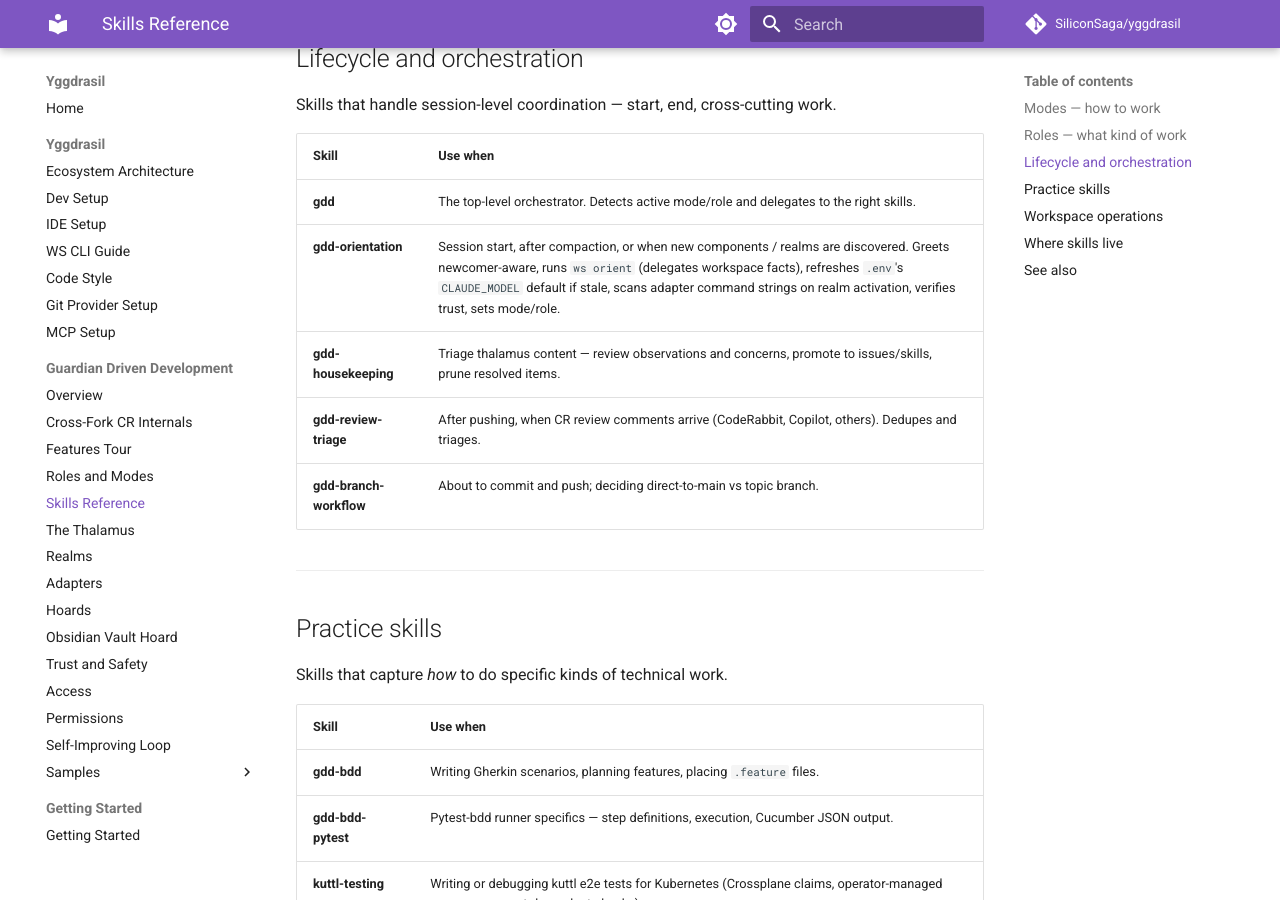
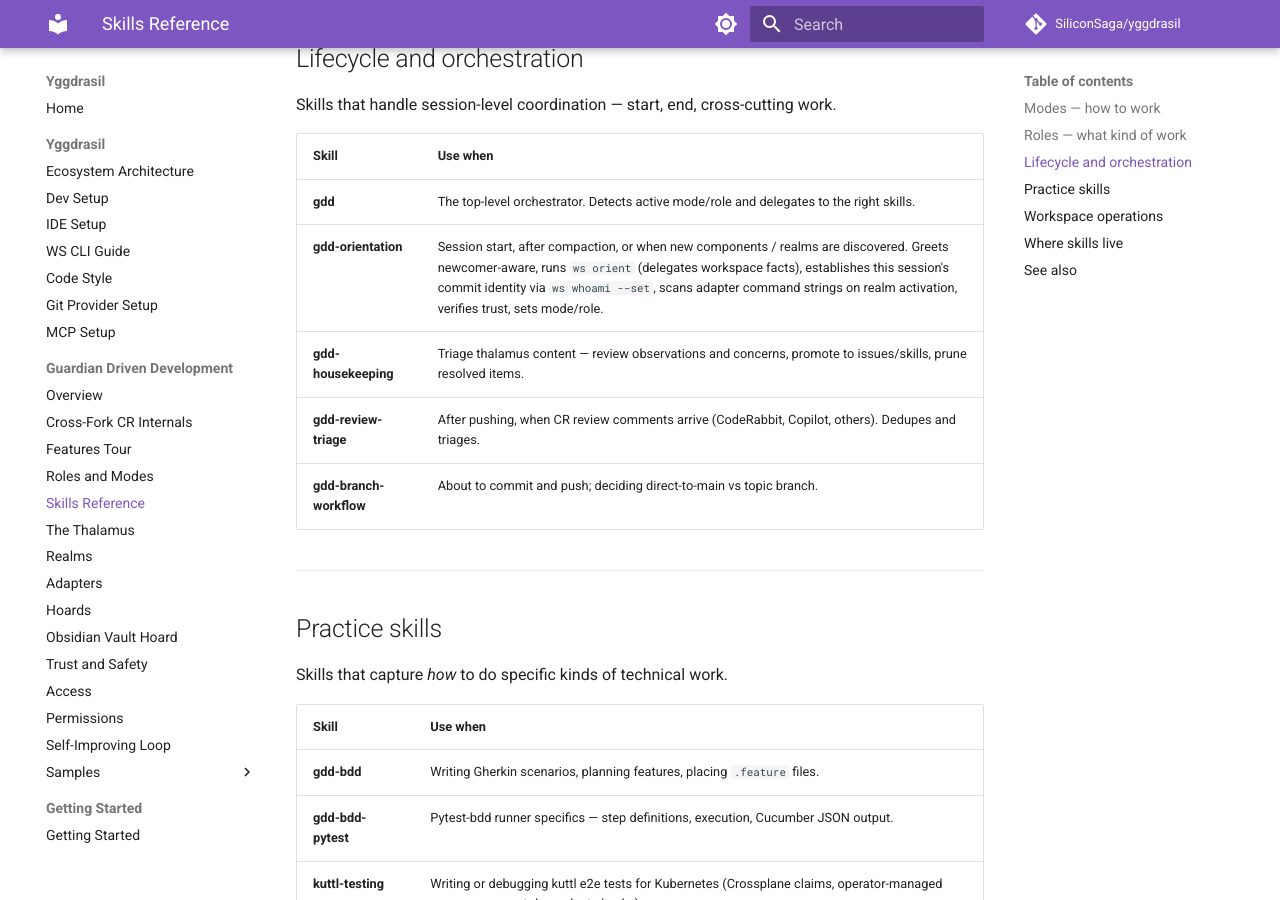
Before and after one commit to SiliconSaga/yggdrasil, an MkDocs documentation site: the page built from docs/gdd/skills-reference.md, in a window 1280 px wide and 900 px high, scrolled down 1263 px. Built offline with MkDocs 1.6.1 and Material for MkDocs 9.7.7, drawn with Linux system fonts in a browser that asks for light colours; comment, search, counter and statistics services are not loaded.

Commit message:
fix(ws): scrub stale inline-attribution references; cover --human/newline edge cases
Final-review follow-ups. Three stale references survived the legacy cleanup
and misdirected users to the removed inline mechanism: ws_write_session_identity's
no-session error now points at --human / GDD_SESSION_ID; ws whoami --help drops
the non-existent "inline" source; skills-reference.md describes orientation
establishing identity via ws whoami --set (not refreshing a CLAUDE_MODEL .env
default). Scrub a stale rung-1 comment in the test helper. Add two edge-case
tests: --human wins over --co-author-file (no trailer), and a newline in the
resolved identity is truncated (no trailer injection).

Co-Authored-By: Claude Opus 4.8 <noreply@anthropic.com>

```diff
--- a/docs/gdd/skills-reference.md
+++ b/docs/gdd/skills-reference.md
@@ -38,7 +38,7 @@ Skills that handle session-level coordination — start, end, cross-cutting work
 | Skill | Use when |
 |---|---|
 | **gdd** | The top-level orchestrator. Detects active mode/role and delegates to the right skills. |
-| **gdd-orientation** | Session start, after compaction, or when new components / realms are discovered. Greets newcomer-aware, runs `ws orient` (delegates workspace facts), refreshes `.env`'s `CLAUDE_MODEL` default if stale, scans adapter command strings on realm activation, verifies trust, sets mode/role. |
+| **gdd-orientation** | Session start, after compaction, or when new components / realms are discovered. Greets newcomer-aware, runs `ws orient` (delegates workspace facts), establishes this session's commit identity via `ws whoami --set`, scans adapter command strings on realm activation, verifies trust, sets mode/role. |
 | **gdd-housekeeping** | Triage thalamus content — review observations and concerns, promote to issues/skills, prune resolved items. |
 | **gdd-review-triage** | After pushing, when CR review comments arrive (CodeRabbit, Copilot, others). Dedupes and triages. |
 | **gdd-branch-workflow** | About to commit and push; deciding direct-to-main vs topic branch. |
```
Also changed, not shown: 4 other files.
